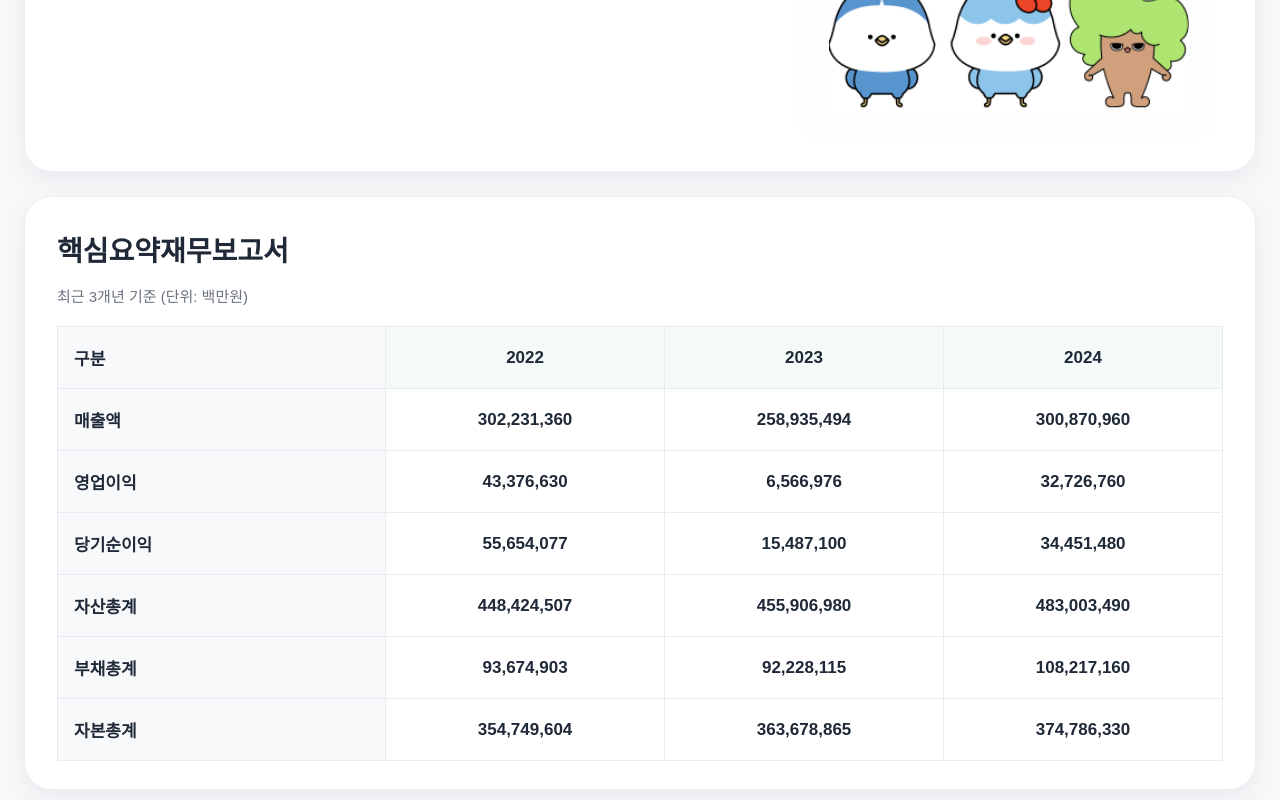
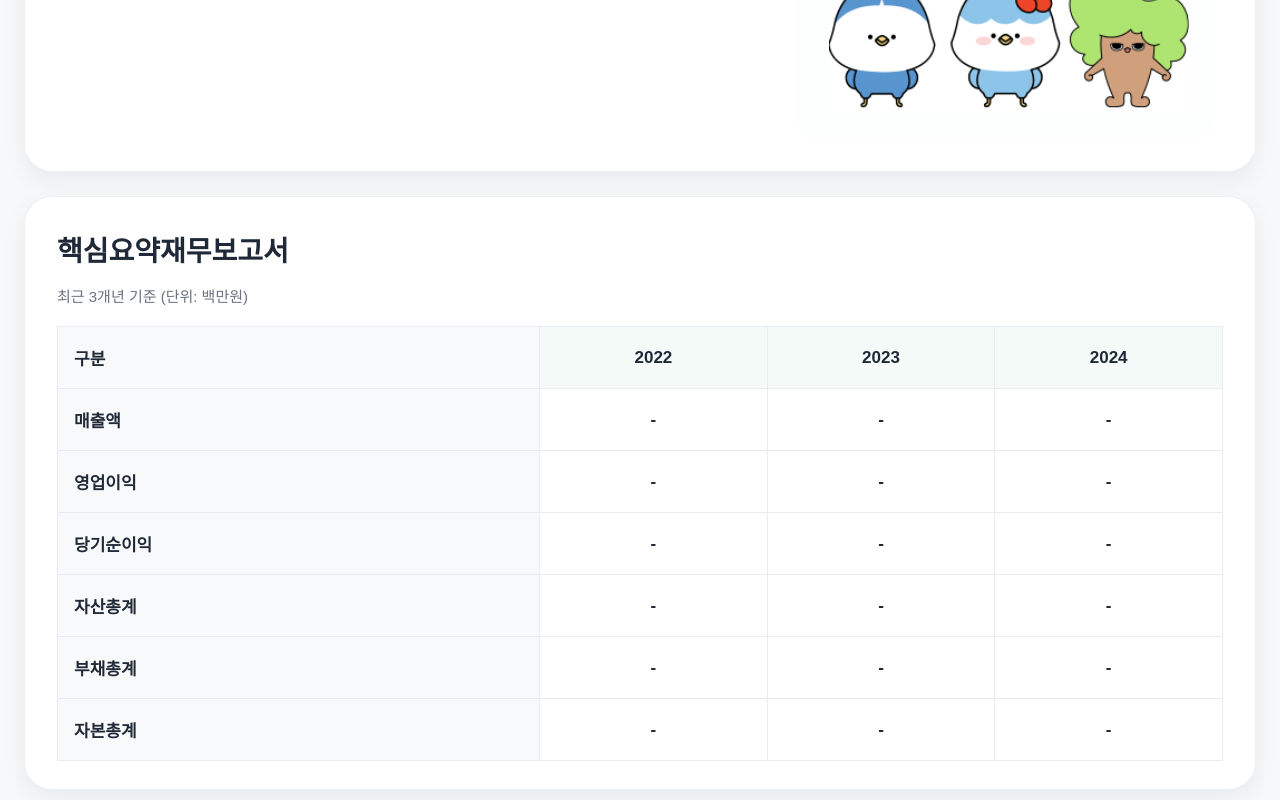
Before and after one commit to iM-Fine-Thanks/im-insight-bridge, a React app in the folder frontend/: page / in a window 1280 px wide. Shown: the part 833-1633 px from the top of the page. Built offline with nearby package versions, Linux system fonts and the light colour scheme; the HTML template or start-up script is replaced by a standard one.

Commit message:
Show empty financial summary before lookup

```diff
--- a/frontend/src/App.jsx
+++ b/frontend/src/App.jsx
@@ -39,6 +39,36 @@ const DUMMY_COMPANY = {
     listingDate: "19750611",
   },
 };
+
+const EMPTY_FINANCIALS = [
+  {
+    year: "2022",
+    revenue: "",
+    operatingIncome: "",
+    netIncome: "",
+    totalAssets: "",
+    totalLiabilities: "",
+    totalEquity: "",
+  },
+  {
+    year: "2023",
+    revenue: "",
+    operatingIncome: "",
+    netIncome: "",
+    totalAssets: "",
+    totalLiabilities: "",
+    totalEquity: "",
+  },
+  {
+    year: "2024",
+    revenue: "",
+    operatingIncome: "",
+    netIncome: "",
+    totalAssets: "",
+    totalLiabilities: "",
+    totalEquity: "",
+  },
+];
 
 const DUMMY_FINANCIALS = [
   {
@@ -85,6 +115,7 @@ function App() {
   const [serviceLevel, setServiceLevel] = useState("");
   const [serviceMessage, setServiceMessage] = useState("");
   const [loading, setLoading] = useState(false);
+  const [financials, setFinancials] = useState(EMPTY_FINANCIALS);
 
   //const API_BASE_URL = import.meta.env.VITE_API_BASE_URL || "http://localhost:8000";
   const fetchData = async () => {
@@ -93,6 +124,7 @@ function App() {
     setData(null);
     setServiceLevel("");
     setServiceMessage("");
+    setFinancials(EMPTY_FINANCIALS);
 
     try {
       const normalized = normalizeNumber(searchValue);
@@ -107,14 +139,17 @@ function App() {
         setServiceLevel(DUMMY_COMPANY.serviceLevel);
         setServiceMessage(DUMMY_COMPANY.serviceMessage);
         setData(DUMMY_COMPANY.companyOverview);
+        setFinancials(DUMMY_FINANCIALS);
       } else {
         setServiceLevel("UNAVAILABLE");
         setServiceMessage("조회 가능한 기업 정보가 없습니다.");
         setData(null);
+        setFinancials(EMPTY_FINANCIALS);
       }
     } catch (err) {
       console.error(err);
       setError("조회 중 오류가 발생했습니다.");
+      setFinancials(EMPTY_FINANCIALS);
     } finally {
       setLoading(false);
     }
@@ -316,7 +351,6 @@ function App() {
           )}
         </section>
 
-        {/* {data && serviceLevel === "FULL" && ( */}
         <section className="im-financial-card">
           <div className="im-section-title">핵심요약재무보고서</div>
           <div className="im-financial-subtitle">최근 3개년 기준 (단위: 백만원)</div>
@@ -326,7 +360,7 @@ function App() {
               <thead>
                 <tr>
                   <th>구분</th>
-                    {DUMMY_FINANCIALS.map((item) => (
+                  {financials.map((item) => (
                     <th key={item.year}>{item.year}</th>
                   ))}
                 </tr>
@@ -334,45 +368,44 @@ function App() {
               <tbody>
                 <tr>
                   <td>매출액</td>
-                    {DUMMY_FINANCIALS.map((item) => (
-                      <td key={`revenue-${item.year}`}>{item.revenue}</td>
+                  {financials.map((item) => (
+                    <td key={`revenue-${item.year}`}>{item.revenue || "-"}</td>
                   ))}
                 </tr>
                 <tr>
                   <td>영업이익</td>
-                    {DUMMY_FINANCIALS.map((item) => (
-                      <td key={`op-${item.year}`}>{item.operatingIncome}</td>
+                  {financials.map((item) => (
+                    <td key={`op-${item.year}`}>{item.operatingIncome || "-"}</td>
                   ))}
                 </tr>
                 <tr>
                   <td>당기순이익</td>
-                    {DUMMY_FINANCIALS.map((item) => (
-                      <td key={`net-${item.year}`}>{item.netIncome}</td>
+                  {financials.map((item) => (
+                    <td key={`net-${item.year}`}>{item.netIncome || "-"}</td>
                   ))}
                 </tr>
                 <tr>
                   <td>자산총계</td>
-                    {DUMMY_FINANCIALS.map((item) => (
-                      <td key={`asset-${item.year}`}>{item.totalAssets}</td>
+                  {financials.map((item) => (
+                    <td key={`asset-${item.year}`}>{item.totalAssets || "-"}</td>
                   ))}
                 </tr>
                 <tr>
                   <td>부채총계</td>
-                    {DUMMY_FINANCIALS.map((item) => (
-                      <td key={`liab-${item.year}`}>{item.totalLiabilities}</td>
+                  {financials.map((item) => (
+                    <td key={`liab-${item.year}`}>{item.totalLiabilities || "-"}</td>
                   ))}
                 </tr>
                 <tr>
                   <td>자본총계</td>
-                    {DUMMY_FINANCIALS.map((item) => (
-                      <td key={`equity-${item.year}`}>{item.totalEquity}</td>
+                  {financials.map((item) => (
+                    <td key={`equity-${item.year}`}>{item.totalEquity || "-"}</td>
                   ))}
                 </tr>
               </tbody>
             </table>
           </div>
         </section>
-        {/* )} */}
       </main>
     </div>
   );
```
Lines whose indentation alone changed are shown as unchanged.
